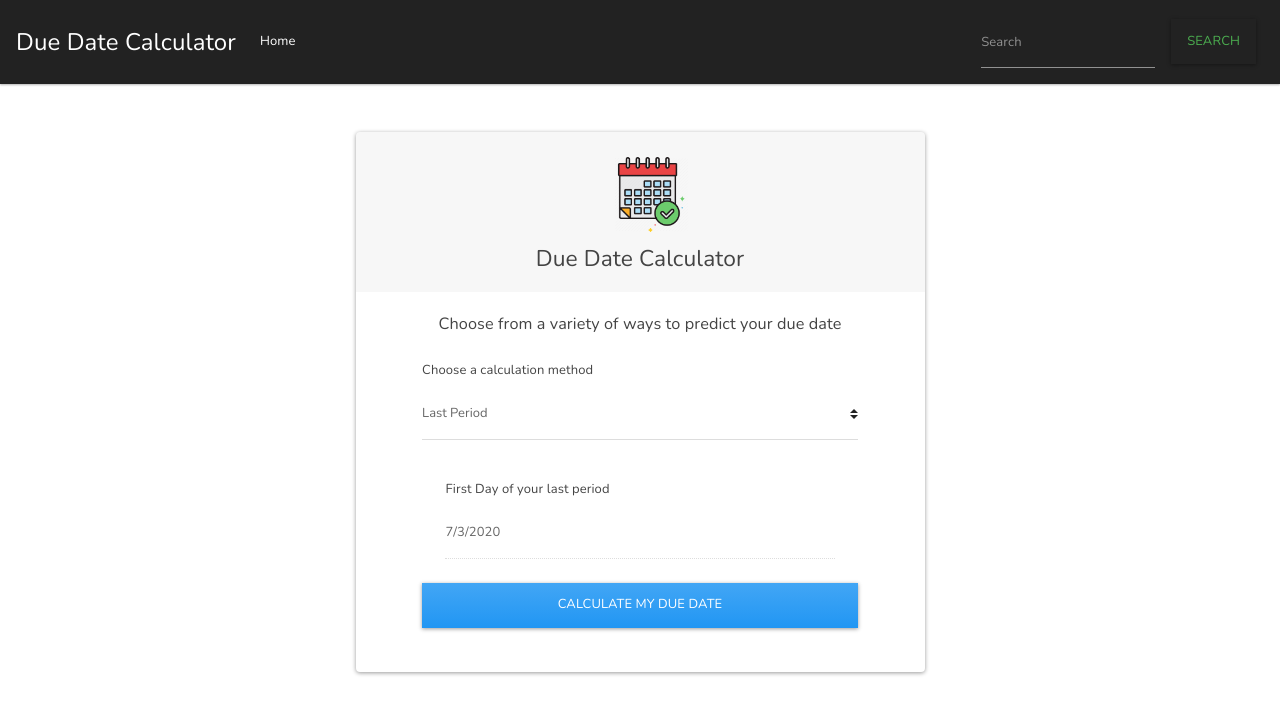
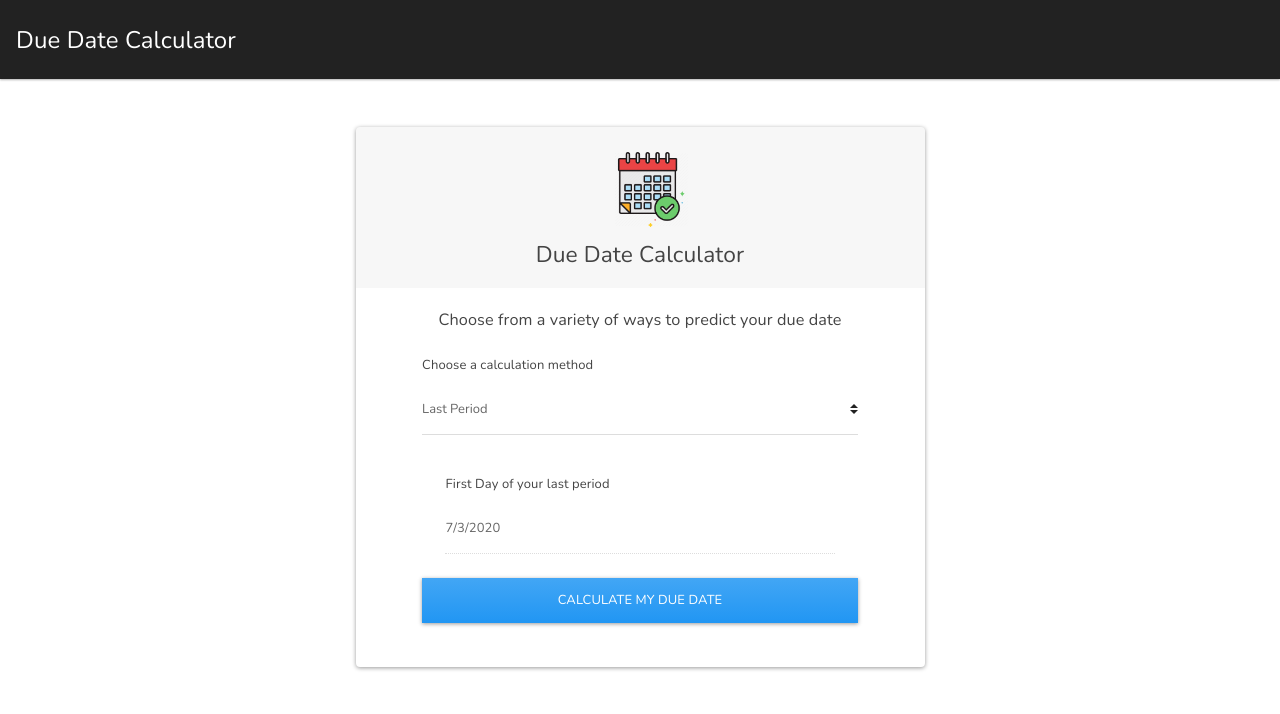
Before and after one commit to hrupesh/preg-calc, a website: page index.html in a window 1280 px wide. Drawn offline with nearby package versions, Linux system fonts and the light colour scheme.

Commit message:
Removed Search and Home links from Navbar

```diff
--- a/index.html
+++ b/index.html
@@ -50,16 +50,16 @@
 
             <div class="collapse navbar-collapse" id="navbarColor02">
                 <ul class="navbar-nav mr-auto">
-                    <li class="nav-item active">
+<!--                     <li class="nav-item active">
                         <a class="nav-link" href="index.html">Home
                             <span class="sr-only">(current)</span>
                         </a>
-                    </li>
+                    </li> -->
                 </ul>
-                <form class="form-inline my-2 my-lg-0">
+<!--                 <form class="form-inline my-2 my-lg-0">
                     <input class="form-control mr-sm-2" type="text" placeholder="Search">
                     <button class="btn btn-outline-success my-2 mx-2 my-sm-0" type="submit">Search</button>
-                </form>
+                </form> -->
             </div>
         </nav>
 
```
